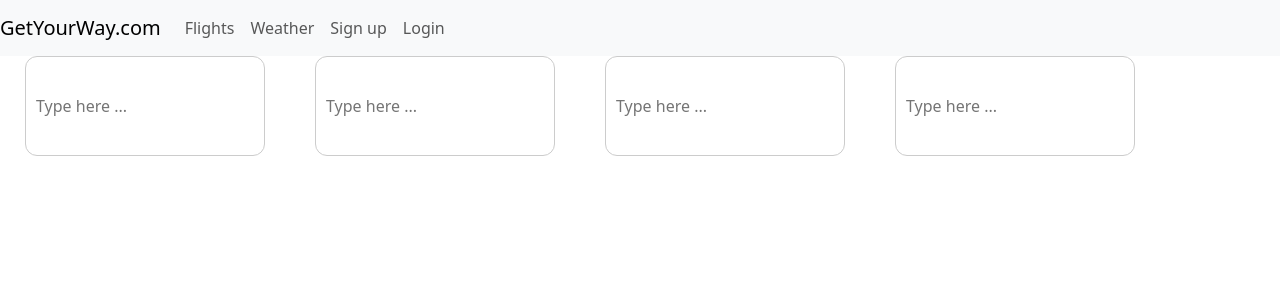
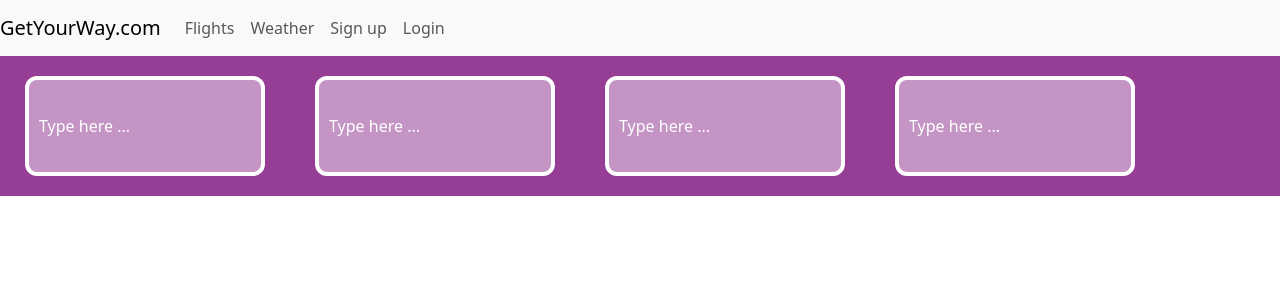
Before and after one commit to eclonghurst/SkyTwoFlyFront, a React (Create React App) app: page / in a window 1280 px wide. Shown: the top 300 px of the page. Built offline with nearby package versions, Linux system fonts and the light colour scheme.

Commit message:
Basic button colours and formatting

```diff
--- a/src/Components/AutocompleteButton.jsx
+++ b/src/Components/AutocompleteButton.jsx
@@ -59,7 +59,7 @@ function AutocompleteButton() {
   return (
     <>
       <div className="buttonContainer">
-        <input
+        <input className="autocompleteInputField"
           type="text"
           value={inputValue}
           onChange={handleInputChange}
--- a/src/Components/AutocompleteButtonCSS.css
+++ b/src/Components/AutocompleteButtonCSS.css
@@ -1,25 +1,45 @@
+
+/* outer container */
 .ButtonBarContainer {
   display: flex;
   flex-direction: row;
+  background-color: rgb(150, 62, 150);
 }
+
+/* input container div */
 .buttonContainer {
   margin: 0px 25px 0px 25px;
+  padding: 20px 0px 20px 0px;
 }
+
+/* onClick border (removed) */
+.autocompleteInputField:focus {
+  outline: none;
+}
+
 .autocomplete-container {
     position: relative;
     width: 240px;
     height: 300px;
     margin: 20px auto;
-
   }
 
   input[type="text"] {
     width: 240px;
     height: 100px;
     padding: 10px;
-    border: 1px solid #ccc;
+    border: 4px solid #ffffff;
     border-radius: 12px;
+
     font-size: 16px;
+    font-weight: 400;
+    color: #fff;
+
+    background-color: rgba(242, 234, 244, 0.5);;
+  }
+
+  ::placeholder {
+    color: #fff;
   }
 
   .suggestion-list {
@@ -44,6 +64,7 @@
     transition: background-color 0.3s;
   }
 
+  /* hover colour */
   .suggestion-list li:hover {
-    background-color: #f0f0f0;
+    background-color: #e4b1ef;
   }
```
